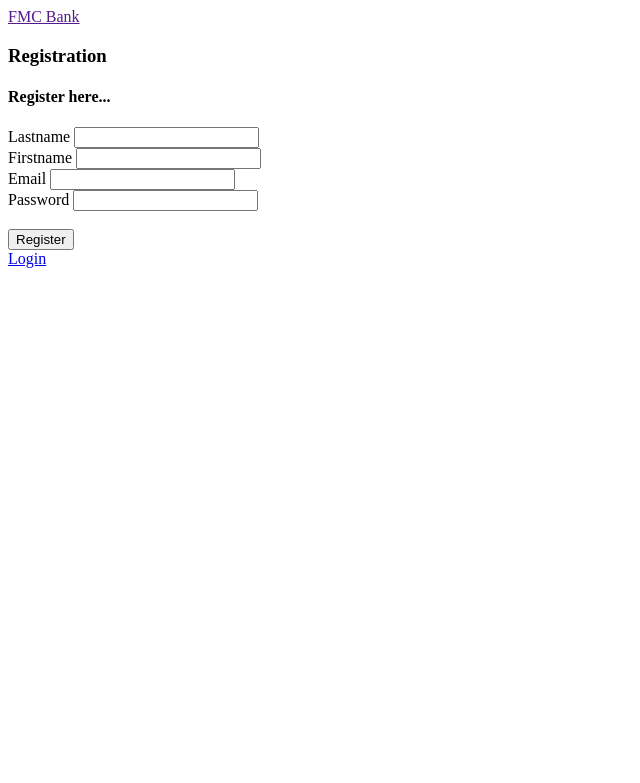
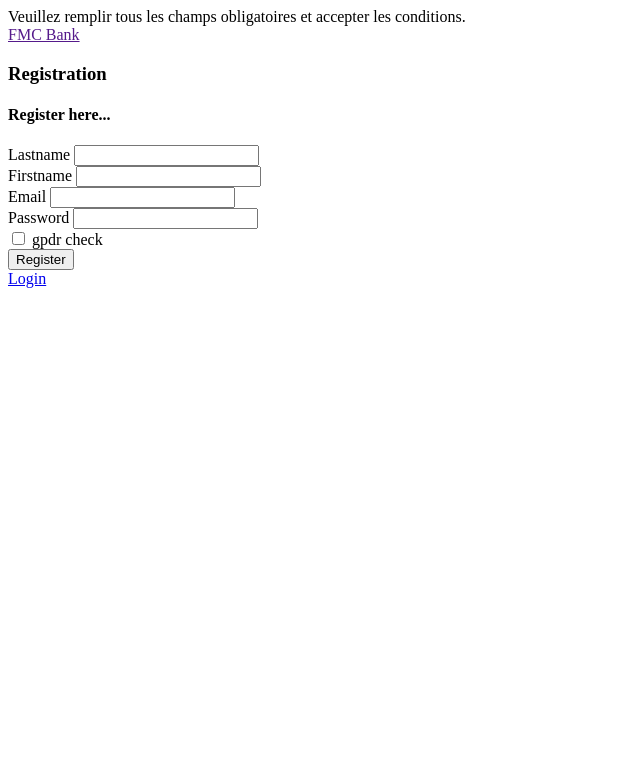
Before and after one commit to n3rd-asc/fmc-bank, a PHP site: page /registration.php in a window 1280 px wide. Shown: the top 783 px of the page, without its empty margins (0-640 px from the left). Run offline with PHP 8.4, Linux system fonts and the light colour scheme.

Commit message:
Added PHP Registration function

```diff
--- a/advisors_list.php
+++ b/advisors_list.php
@@ -19,10 +19,9 @@ $query = $db->query($sql);
 $advisors = $query->fetchAll(PDO::FETCH_ASSOC);
 
 // APRES un fetchAll, il y a toujours une boucle
-foreach($advisors as $advisor) {
+foreach ($advisors as $advisor) {
     echo "<h1>{$advisor['lastname']}</h1>";
     echo "<h2>{$advisor['firstname']}</h2>";
     echo "<h3>{$advisor['email']}</h3>";
     echo "<h4>{$advisor['password']}</h4>";
-
 }
--- a/conseiller.php
+++ b/conseiller.php
@@ -2,7 +2,7 @@
 //On affichera 1 conseiller
 var_dump($_GET['id']);
 // Je vérifie que j'ai un id dans l'url
-if(empty($_GET['id'])) {
+if (empty($_GET['id'])) {
     // Si pas d'id on redirige vers index.php
     header('Location: index.php');
     exit;
@@ -11,7 +11,7 @@ if(empty($_GET['id'])) {
 $id = $_GET['id'];
 
 // Je vérifie si l'id est numérique
-if(!is_numeric($id)) {
+if (!is_numeric($id)) {
     die('ID Invalid');
 }
 
--- a/index.php
+++ b/index.php
@@ -1,8 +1,8 @@
 <?php
 require 'includes/connection.php';
 session_start();
+?>
 
-?>
 <!DOCTYPE html>
 <html lang="en">
 
--- a/registration.php
+++ b/registration.php
@@ -1,16 +1,43 @@
 <?php
+// Ce fichier enregistre un utilisateur sur la base de données
+
+// On se connecte à la base de données
 require 'includes/connection.php';
 session_start();
 
-if (isset($_POST['register'])) {
+if (!empty($_POST['lastname']) && !empty($_POST['firstname']) && !empty($_POST['email']) && !empty($_POST['password']) && isset($_POST['gpdr'])) {
 	$lastname = $_POST['lastname'];
 	$firstname = $_POST['firstname'];
 	$email = $_POST['email'];
 	$password = $_POST['password'];
+	$gpdr = $_POST['gpdr'];
 
-	var_dump("------->" . $lastname . " " . $firstname . " " . $email . " " . $password);
-	var_dump(isset($_POST['register']));
+	// On hash le mot de passe
+	password_hash($password, PASSWORD_ARGON2ID);
+
+	// On écrit le SQL
+	$sql = "INSERT INTO  `advisors` (`lastname`, `firstname`, `email`, `password`, `gpdr`, `created_at`) VALUES (:lastname, :firstname, :email, :password, :gpdr, NOW())";
+
+	// prepare
+	$query = $db->prepare($sql);
+
+	// bind
+	$query->bindValue(':lastname', $lastname, PDO::PARAM_STR);
+	$query->bindValue(':firstname', $firstname, PDO::PARAM_STR);
+	$query->bindValue(':email', $email, PDO::PARAM_STR);
+	$query->bindValue(':password', $password, PDO::PARAM_STR);
+	$query->bindValue(':gpdr', $gpdr, PDO::PARAM_INT);
+
+	// execute
+	$query->execute();
+
+	// Rediriger vers index.php
+	header('Location: index.php');
+} else {
+	// Erreur
+	echo "Veuillez remplir tous les champs obligatoires et accepter les conditions.";
 }
+
 ?>
 
 <!DOCTYPE html>
@@ -49,9 +76,12 @@ if (isset($_POST['register'])) {
 					<label>Password</label>
 					<input type="password" name="password" />
 				</div>
-				<br />
+				<label>
+					<input type="checkbox" name="gpdr">
+					gpdr check
+				</label>
 				<div>
-					<button name="register">Register</button>
+					<button type="submit">Register</button>
 				</div>
 				<a href="index.php">Login</a>
 			</form>
```
